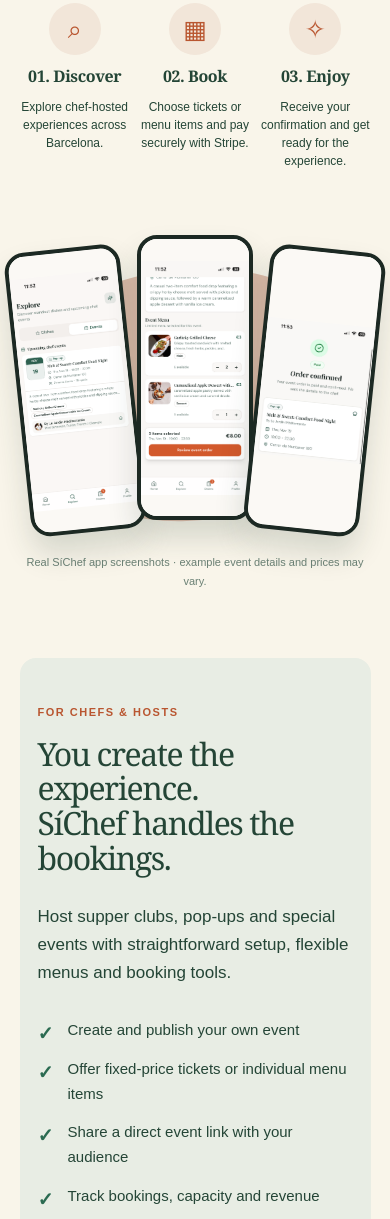
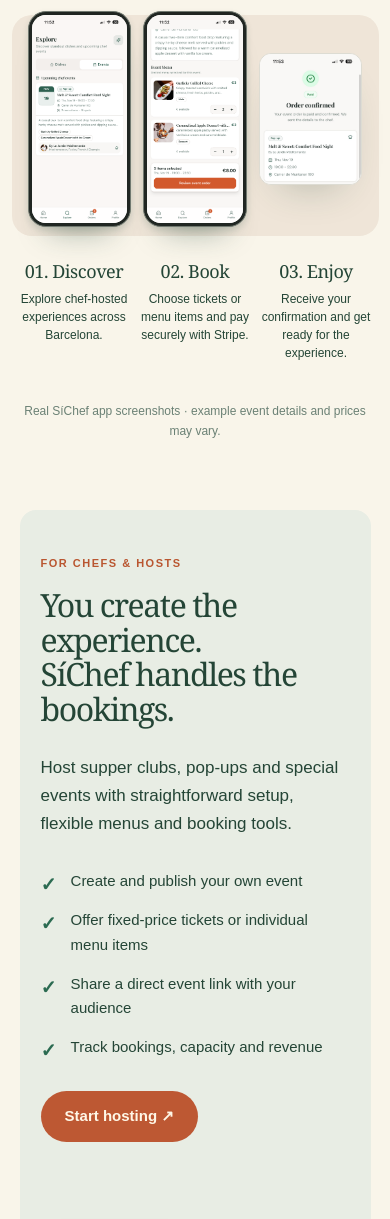
Before and after one commit to khadijahammawa/sichef.github.io, a plain HTML site: page events/index.html in a window 390 px wide. Shown: the part 1071-2290 px from the top of the page. Drawn offline with Linux system fonts and the light colour scheme.

Commit message:
Polish Events walkthroughs with proportionate device frames and spacious layouts

```diff
--- a/events/index.html
+++ b/events/index.html
@@ -9,7 +9,7 @@
 <meta property="og:image" content="https://sichef.es/dining.avif"><meta name="twitter:card" content="summary_large_image">
 <meta name="twitter:title" content="Food Events, Supper Clubs & Pop-Ups in Barcelona | SíChef"><meta name="twitter:description" content="Discover supper clubs and chef-led experiences in Barcelona."><meta name="twitter:image" content="https://sichef.es/dining.avif">
 <script type="application/ld+json">{"@context":"https://schema.org","@type":"WebPage","@id":"https://sichef.es/events/#webpage","url":"https://sichef.es/events/","name":"Food Events, Supper Clubs & Pop-Ups in Barcelona | SíChef","description":"Discover chef-led dinners, supper clubs and pop-ups in Barcelona, or host your own event with SíChef.","isPartOf":{"@id":"https://sichef.es/#website"},"about":{"@id":"https://sichef.es/#organization"},"inLanguage":"en"}</script>
-<link rel="icon" href="/flame.svg"><link rel="stylesheet" href="/style.css?v=20261105-events-real-screens"><script defer src="/app.js"></script>
+<link rel="icon" href="/flame.svg"><link rel="stylesheet" href="/style.css?v=20261105-events-polished"><script defer src="/app.js"></script>
 </head><body class="events-page">
 <a class="skip" href="#main" data-es="Ir al contenido">Skip to content</a>
 <header><a class="brand" href="/"><img src="/flame.svg" alt="">SíChef</a><button class="menu-toggle" aria-expanded="false" aria-controls="nav">☰ <span data-es="Menú">Menu</span></button>
@@ -20,7 +20,7 @@
 <div class="events-hero-image"><img src="/dining.avif" alt="Food shared around a welcoming table" width="1000" height="800"><span data-es="Buenas experiencias. Mejor compañía.">Good food. Better company.</span></div></section>
 <section class="events-guests" id="for-guests"><div class="events-section-head"><div class="kicker rust" data-es="PARA AMANTES DE LA GASTRONOMÍA">FOR FOOD LOVERS</div><h2 data-es="Descubre. Reserva. Disfruta.">Discover it. Book it. Experience it.</h2><p data-es="Tu próxima experiencia favorita está más cerca de lo que crees.">Your next great food experience is closer than you think.</p></div>
 <div class="events-guests-grid"><div class="events-steps"><article><span class="step-icon" aria-hidden="true">⌕</span><h3 data-es="01. Descubre">01. Discover</h3><p data-es="Encuentra eventos organizados por chefs locales en Barcelona.">Explore chef-hosted experiences across Barcelona.</p></article><article><span class="step-icon" aria-hidden="true">▦</span><h3 data-es="02. Reserva">02. Book</h3><p data-es="Elige tu entrada o platos y completa el pago con Stripe.">Choose tickets or menu items and pay securely with Stripe.</p></article><article><span class="step-icon" aria-hidden="true">✧</span><h3 data-es="03. Disfruta">03. Enjoy</h3><p data-es="Recibe tu confirmación y prepárate para disfrutar.">Receive your confirmation and get ready for the experience.</p></article></div>
-<div class="events-phones trio real-screens" aria-label="Actual SíChef app screenshots showing event discovery, menu ordering and payment confirmation"><div class="event-phone real-shot"><img loading="lazy" src="/assets/app/event-customer-discover.png.png" alt="SíChef customer app showing a Barcelona chef event listing"></div><div class="event-phone real-shot"><img loading="lazy" src="/assets/app/event-customer-book.png.png" alt="SíChef event menu showing dishes, quantities and review order button"></div><div class="event-phone real-shot"><img loading="lazy" src="/assets/app/event-customer-confirmed.jpeg.jpg" alt="SíChef event order paid and confirmed screen"></div></div></div><p class="events-image-caption" data-es="Capturas reales de la app SíChef · la disponibilidad y los precios pueden variar.">Real SíChef app screenshots · example event details and prices may vary.</p></section>
+<div class="events-phones trio real-screens" aria-label="SíChef event discovery, booking and confirmation previews"><div class="event-phone real-shot"><img loading="lazy" src="/assets/app/event-customer-discover.png.png" alt="SíChef customer app showing a Barcelona chef event listing"></div><div class="event-phone real-shot"><img loading="lazy" src="/assets/app/event-customer-book.png.png" alt="SíChef event menu showing dishes, quantities and review order button"></div><div class="event-phone real-shot confirmation-shot"><img loading="lazy" src="/assets/app/event-customer-confirmed.jpeg.jpg" alt="SíChef event order paid and confirmed screen"></div></div></div><p class="events-image-caption" data-es="Capturas reales de la app SíChef · la disponibilidad y los precios pueden variar.">Real SíChef app screenshots · example event details and prices may vary.</p></section>
 <section class="events-hosts" id="for-hosts"><div class="events-hosts-visual"><div class="events-phones duo real-screens" aria-label="Actual SíChef chef app screenshots showing event setup and booking management"><div class="event-phone real-shot"><img loading="lazy" src="/assets/app/event-chef-create.png.png" alt="SíChef chef app screen for entering event details and publishing an event"></div><div class="event-phone real-shot"><img loading="lazy" src="/assets/app/event-chef-manage.png.png" alt="SíChef chef app published event with tickets sold, capacity and revenue metrics"></div></div></div>
 <div class="events-hosts-copy"><div class="kicker rust" data-es="PARA CHEFS Y ANFITRIONES">FOR CHEFS &amp; HOSTS</div><h2 data-es="Tú creas la experiencia.<br>SíChef te ayuda con las reservas.">You create the experience.<br>SíChef handles the bookings.</h2><p data-es="Organiza cenas privadas, supper clubs y pop-ups con herramientas sencillas para crear eventos, gestionar reservas y hacer seguimiento de ventas.">Host supper clubs, pop-ups and special events with straightforward setup, flexible menus and booking tools.</p><ul class="events-checks"><li data-es="Crea y publica tu propio evento">Create and publish your own event</li><li data-es="Ofrece entradas de precio fijo o platos individuales">Offer fixed-price tickets or individual menu items</li><li data-es="Comparte un enlace directo con tu comunidad">Share a direct event link with your audience</li><li data-es="Consulta reservas, capacidad e ingresos">Track bookings, capacity and revenue</li></ul><a class="pill terracotta" href="https://airtable.com/appvFcIDVXA65yD8g/pagUXOrlQ4CPX2DeT/form" data-es="Quiero organizar un evento ↗">Start hosting ↗</a></div></section>
 <section class="events-formats"><div class="kicker rust" data-es="UNA PLATAFORMA, MUCHAS FORMAS DE REUNIRSE">ONE PLATFORM, MANY WAYS TO GATHER</div><h2 data-es="Distintos formatos. Una misma plataforma.">Different formats, one platform.</h2><div class="events-formats-grid"><article><img loading="lazy" src="/dining.avif" alt="Food shared at a dining table"><div><h3 data-es="Supper clubs y cenas privadas">Supper clubs &amp; private dinners</h3><p data-es="Experiencias de precio fijo con un número limitado de invitados.">Curated, fixed-price experiences with limited guest capacity.</p></div></article><article><img loading="lazy" src="/assets/clean-plate-club/ragu-1.jpg" alt="Homemade ragù pasta prepared by a local chef"><div><h3 data-es="Pop-ups y eventos gastronómicos">Pop-ups &amp; food drops</h3><p data-es="Menús flexibles con platos que los invitados pueden elegir individualmente.">Flexible menus with individually priced dishes.</p></div></article></div></section>
--- a/style.css
+++ b/style.css
@@ -47,6 +47,48 @@
 @media(max-width:700px){.events-hero{grid-template-columns:1fr;gap:25px;padding-top:42px}.events-hero h1{font-size:clamp(44px,11vw,65px)}.events-hero-image img{height:295px;border-top-left-radius:70px}.events-guests{padding-top:55px}.events-section-head h2{font-size:35px}.events-steps{gap:10px}.events-steps h3{font-size:16px}.events-steps p{font-size:12px}.step-icon{width:52px;height:52px;font-size:25px}.events-phones{padding:30px 0}.events-phones.trio .event-phone{height:310px}.events-phones.duo .event-phone{height:370px}.events-hosts{padding:45px 18px}.events-formats-grid{grid-template-columns:1fr}.events-formats-grid article{grid-template-columns:44% 1fr;gap:12px}.events-formats-grid img{height:150px}.events-formats-grid h3{font-size:22px}.events-last{padding:35px 0 70px}}
 @media(max-width:420px){.events-hero p{font-size:16px}.events-actions{gap:9px}.events-actions .pill,.events-actions .outline-pill{font-size:13px;padding:11px 15px}.event-phone{border-width:4px;border-radius:20px}.events-phones.trio{gap:5px}.events-phones.trio .event-phone{height:285px}.event-phone .phone-content{padding:8px 6px}.event-phone .mock-title{font-size:18px}.event-phone .mock-title.small{font-size:14px}.mock-bottom{margin-top:70px}.events-phones.duo .event-phone{height:360px}.events-formats-grid article{grid-template-columns:1fr}.events-formats-grid img{height:190px}}
 
-/* Events: display authentic app screens, not approximated interface artwork. */
-.events-page .events-phones .event-phone.real-shot{position:relative;display:block;background:#fbf9f5;padding:0;line-height:0;overflow:hidden}
-.events-page .events-phones .event-phone.real-shot img{display:block;width:100%;height:100%;object-fit:contain;object-position:center;background:#fbf9f5;border:0;border-radius:0}
+/* Events product walkthroughs: native screenshot proportions and quiet device framing. */
+.events-page .events-guests-grid{display:flex;flex-direction:column;gap:0;margin-top:42px}
+.events-page .events-steps{width:100%;max-width:960px;gap:44px;order:2;margin:30px auto 22px}
+.events-page .events-steps article{position:relative;padding:0 14px}
+.events-page .step-icon{display:none}
+.events-page .events-steps h3{font-size:24px;font-weight:400;margin:0 0 12px}
+.events-page .events-steps p{font-size:14px;max-width:245px;margin:auto}
+.events-page .events-phones.real-screens{width:100%;padding:36px 24px;gap:38px;align-items:center}
+.events-page .events-phones.real-screens:before{inset:12% 0 7%;border-radius:30px;background:#efe5d8;transform:none}
+.events-page .events-phones.trio{display:grid;grid-template-columns:repeat(3,minmax(0,1fr));max-width:960px;justify-items:center}
+.events-page .events-phones .event-phone.real-shot{position:relative;display:block;width:100%;max-width:248px;height:auto;padding:5px;border:1px solid #727a71;border-radius:33px;background:#202622;line-height:0;overflow:hidden;box-shadow:0 24px 30px -20px #24453666,0 3px 6px #24453624;transform:none}
+.events-page .events-phones .event-phone.real-shot img{display:block;width:100%;height:auto;object-fit:contain;border-radius:27px;background:#f9f7f4}
+.events-page .events-phones .confirmation-shot.real-shot{padding:0;border:1px solid #dddcd3;border-radius:22px;background:#faf8f5;box-shadow:0 20px 40px -22px #24453655}
+.events-page .events-phones .confirmation-shot.real-shot img{border-radius:21px}
+.events-page .events-image-caption{margin-top:18px;font-size:12px}
+.events-page .events-hosts{grid-template-columns:1.15fr 1fr;gap:5%;padding:60px 4%}
+.events-page .events-hosts-visual{min-width:0}
+.events-page .events-phones.duo{gap:20px;padding:26px 0}
+.events-page .events-hosts .events-phones:before{background:#d7e0d2;inset:15% -8px 10%;border-radius:50%}
+.events-page .events-phones.duo .event-phone{width:calc(50% - 10px);max-width:248px}
+.events-page .events-phones.duo .event-phone:first-child{transform:translateY(-14px)}
+.events-page .events-phones.duo .event-phone:last-child{transform:translateY(14px)}
+@media(max-width:980px){
+ .events-page .events-hosts{grid-template-columns:1fr;padding:44px 6%}
+ .events-page .events-hosts-copy{max-width:650px;margin:auto}
+ .events-page .events-hosts-visual{order:2;width:100%;max-width:540px;margin:20px auto 0}
+ .events-page .events-phones.real-screens{gap:24px;padding:28px 20px}
+ .events-page .events-steps{gap:20px}
+}
+@media(max-width:600px){
+ .events-page .events-guests-grid{margin-top:28px}
+ .events-page .events-phones.trio{gap:12px;padding:22px 8px}
+ .events-page .events-phones.real-screens:before{border-radius:20px;inset:10% -8px 5%}
+ .events-page .events-phones .event-phone.real-shot{padding:3px;border-radius:18px}
+ .events-page .events-phones .event-phone.real-shot img{border-radius:14px}
+ .events-page .events-phones .confirmation-shot.real-shot{padding:0;border-radius:12px}
+ .events-page .events-phones .confirmation-shot.real-shot img{border-radius:11px}
+ .events-page .events-steps{gap:12px;margin-top:12px}
+ .events-page .events-steps article{padding:0}
+ .events-page .events-steps h3{font-size:18px;margin-bottom:8px}
+ .events-page .events-steps p{font-size:12px;line-height:1.5}
+ .events-page .events-phones.duo{gap:14px;padding:25px 0}
+ .events-page .events-phones.duo .event-phone{width:calc(50% - 7px);border-radius:24px;padding:4px}
+ .events-page .events-phones.duo .event-phone img{border-radius:19px}
+}
```
